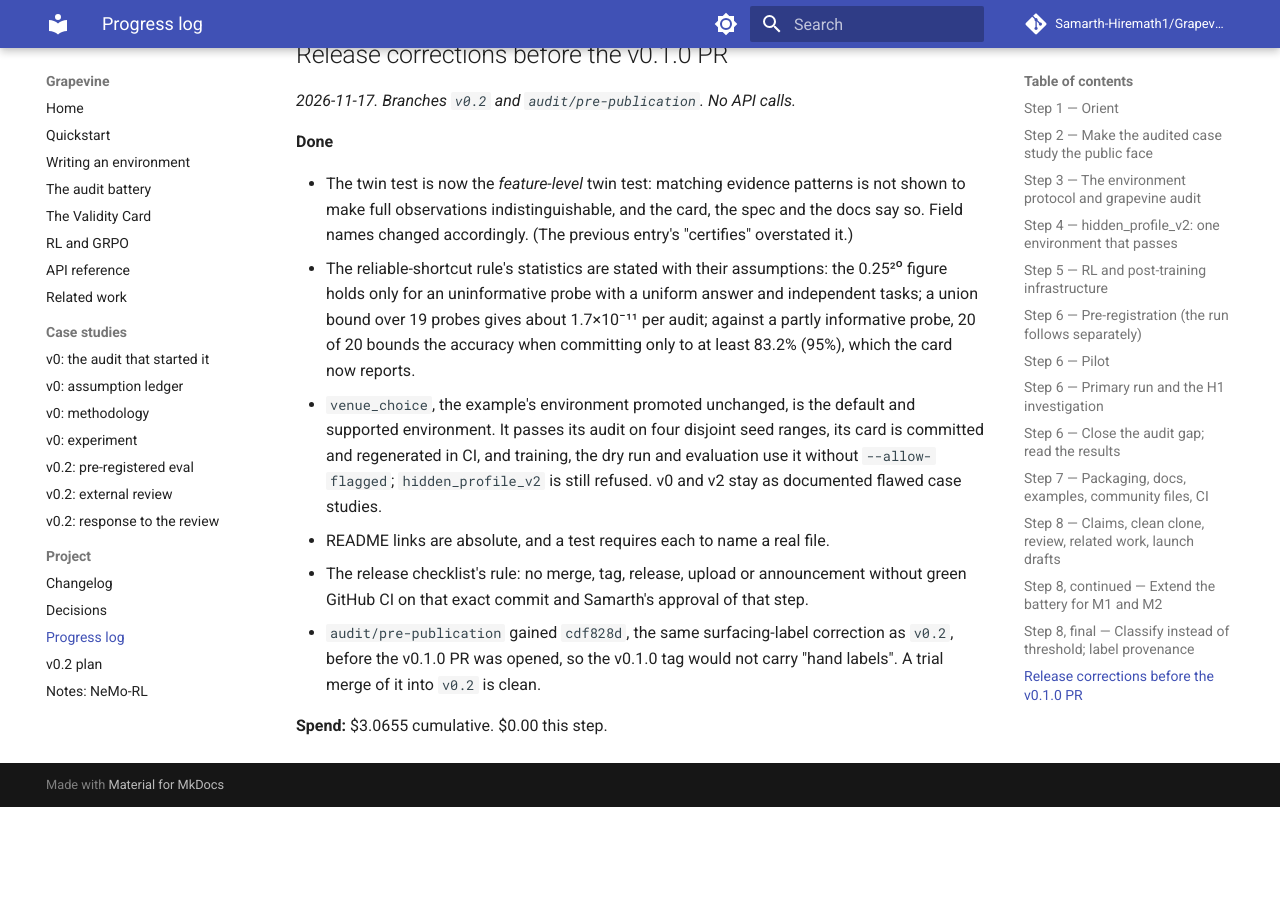
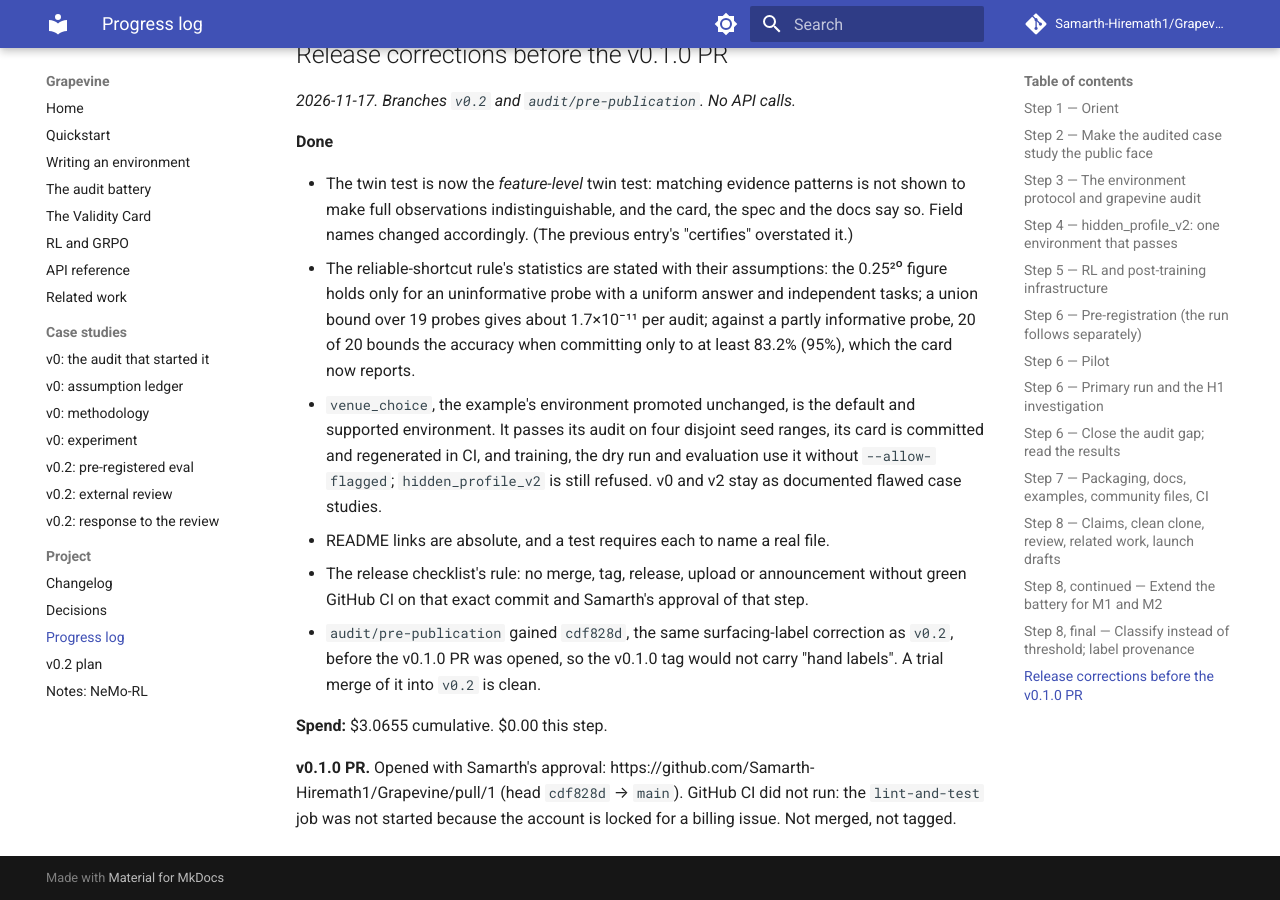
Before and after one commit to Samarth-Hiremath1/Grapevine, an MkDocs documentation site: the page built from docs/PROGRESS.md, in a window 1280 px wide and 900 px high, scrolled down 14527 px. Built offline with MkDocs 1.6.1 and Material for MkDocs 9.7.7, drawn with Linux system fonts in a browser that asks for light colours; comment, search, counter and statistics services are not loaded; before the commit the page ends 15334 px from its top, so only the background shows below that.

Commit message:
Record the v0.1.0 PR and why its CI did not run
PR #1 is open (audit/pre-publication at cdf828d into main). Its only CI job was not started: GitHub reports the account is locked for a billing issue. Nothing is merged or tagged.

```diff
--- a/docs/PROGRESS.md
+++ b/docs/PROGRESS.md
@@ -658,3 +658,8 @@ GitHub CI has not run.
   not carry "hand labels". A trial merge of it into `v0.2` is clean.
 
 **Spend:** $3.0655 cumulative. $0.00 this step.
+
+**v0.1.0 PR.** Opened with Samarth's approval:
+https://github.com/Samarth-Hiremath1/Grapevine/pull/1 (head `cdf828d` → `main`).
+GitHub CI did not run: the `lint-and-test` job was not started because the
+account is locked for a billing issue. Not merged, not tagged.
```
Also changed, not shown: launch/release-checklist.md (+6 -1 lines).
